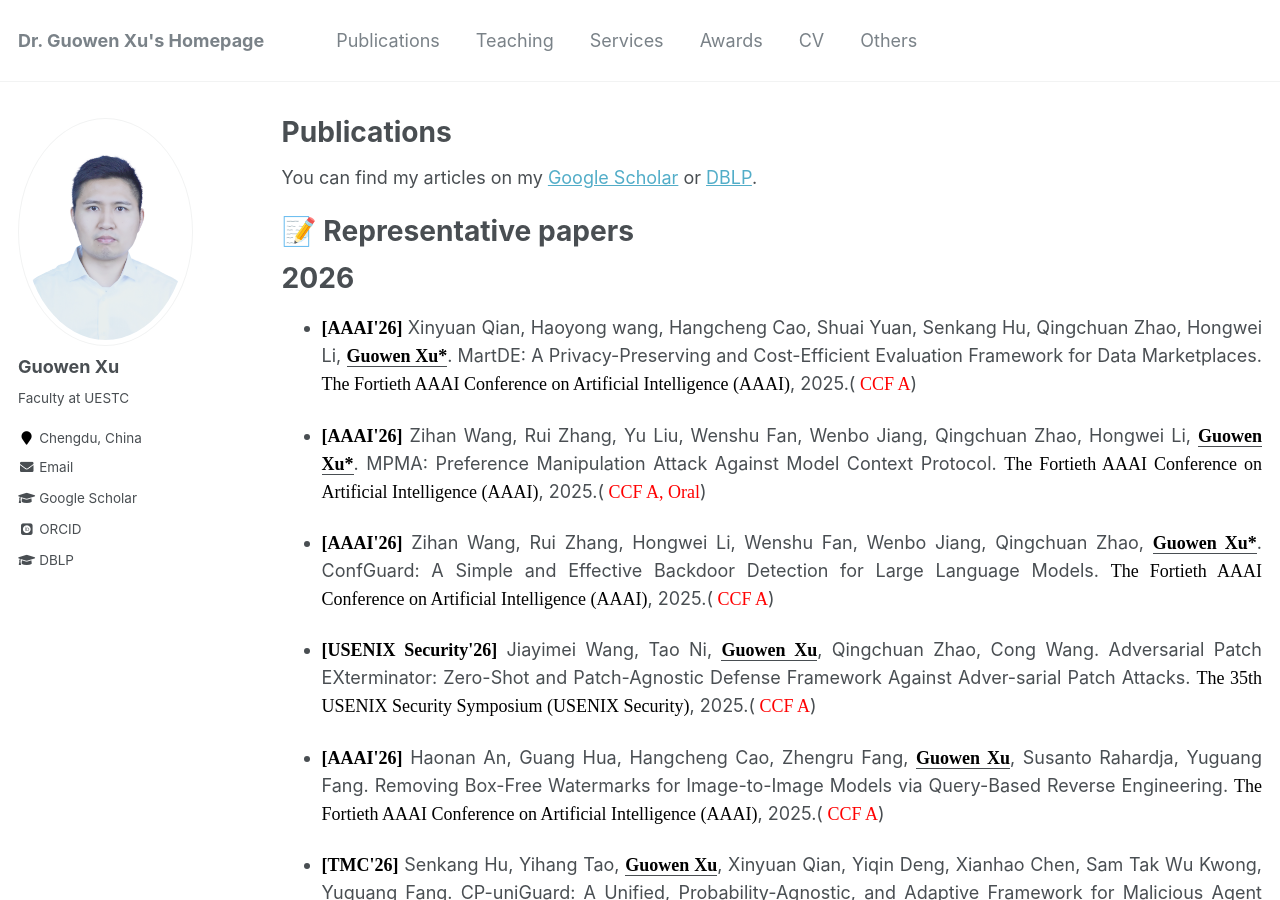
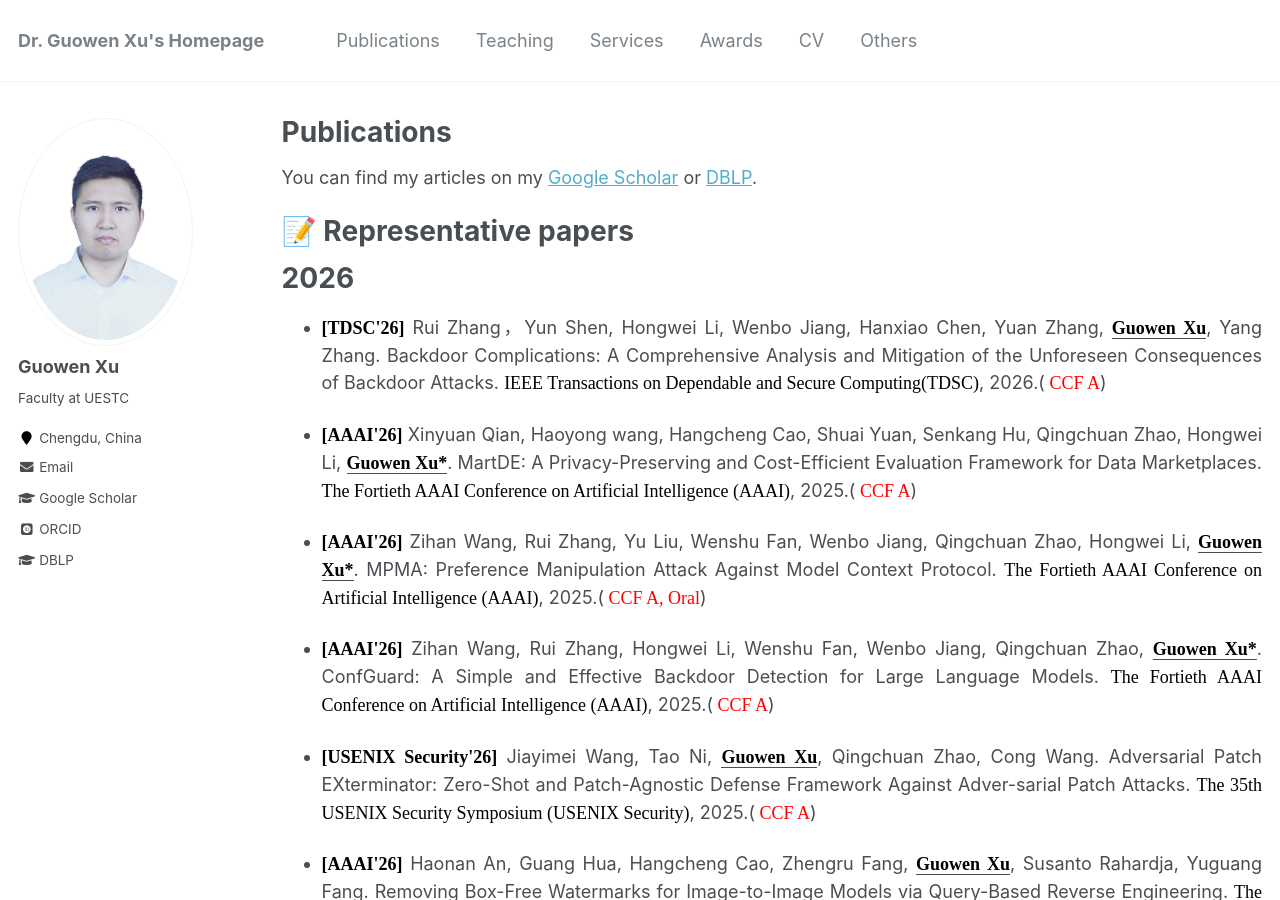
Before and after one commit to Guowen-xu/guowen-xu.github.io, a Jekyll site: the page built from _pages/publications.md, in a window 1280 px wide and 900 px high. Built offline with Jekyll 4.4.1, drawn with Linux system fonts in a browser that asks for light colours; some web fonts are replaced.

Commit message:
Update publications.md

```diff
--- a/_pages/publications.md
+++ b/_pages/publications.md
@@ -12,6 +12,8 @@ You can find my articles on my [Google Scholar](https://scholar.google.com.hk/ci
 
 
 # 2026
+* <p align="justify"> <b><font face="Times New Roman" color=black size=4> [TDSC'26]</font></b> Rui Zhang，Yun Shen, Hongwei Li, Wenbo Jiang, Hanxiao Chen, Yuan Zhang, <u><b><font face="Times New Roman" color=black size=4> Guowen Xu</font></b></u>,  Yang Zhang. Backdoor Complications: A Comprehensive Analysis and Mitigation of the Unforeseen Consequences of Backdoor Attacks. <font face="Times New Roman" color=black size=4> IEEE Transactions on Dependable and Secure Computing(TDSC)</font>, 2026.(<font face="Times New Roman" color=red size=4> CCF A</font>)
+
 * <p align="justify"> <b><font face="Times New Roman" color=black size=4> [AAAI'26]</font></b> Xinyuan Qian, Haoyong wang, Hangcheng Cao, Shuai Yuan, Senkang Hu, Qingchuan Zhao, Hongwei Li, <u><b><font face="Times New Roman" color=black size=4> Guowen Xu*</font></b></u>. MartDE: A Privacy-Preserving and Cost-Efficient Evaluation Framework for Data Marketplaces. <font face="Times New Roman" color=black size=4> The Fortieth AAAI Conference on Artificial Intelligence (AAAI)</font>, 2025.(<font face="Times New Roman" color=red size=4> CCF A</font>)
 
 * <p align="justify"> <b><font face="Times New Roman" color=black size=4> [AAAI'26]</font></b> Zihan Wang, Rui Zhang, Yu Liu, Wenshu Fan, Wenbo Jiang, Qingchuan Zhao, Hongwei Li, <u><b><font face="Times New Roman" color=black size=4> Guowen Xu*</font></b></u>. MPMA: Preference Manipulation Attack Against Model Context Protocol. <font face="Times New Roman" color=black size=4> The Fortieth AAAI Conference on Artificial Intelligence (AAAI)</font>, 2025.(<font face="Times New Roman" color=red size=4> CCF A, Oral</font>)
```
